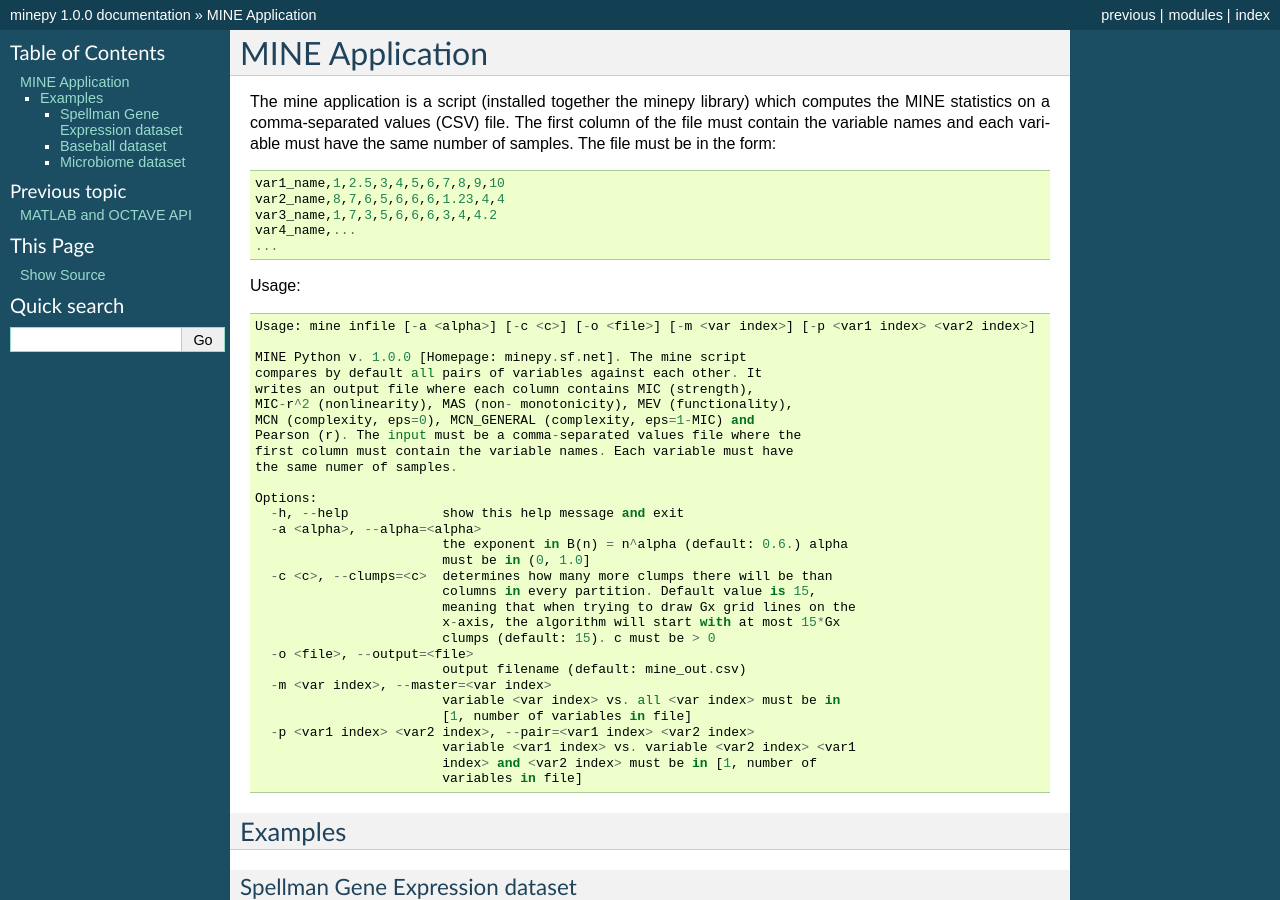
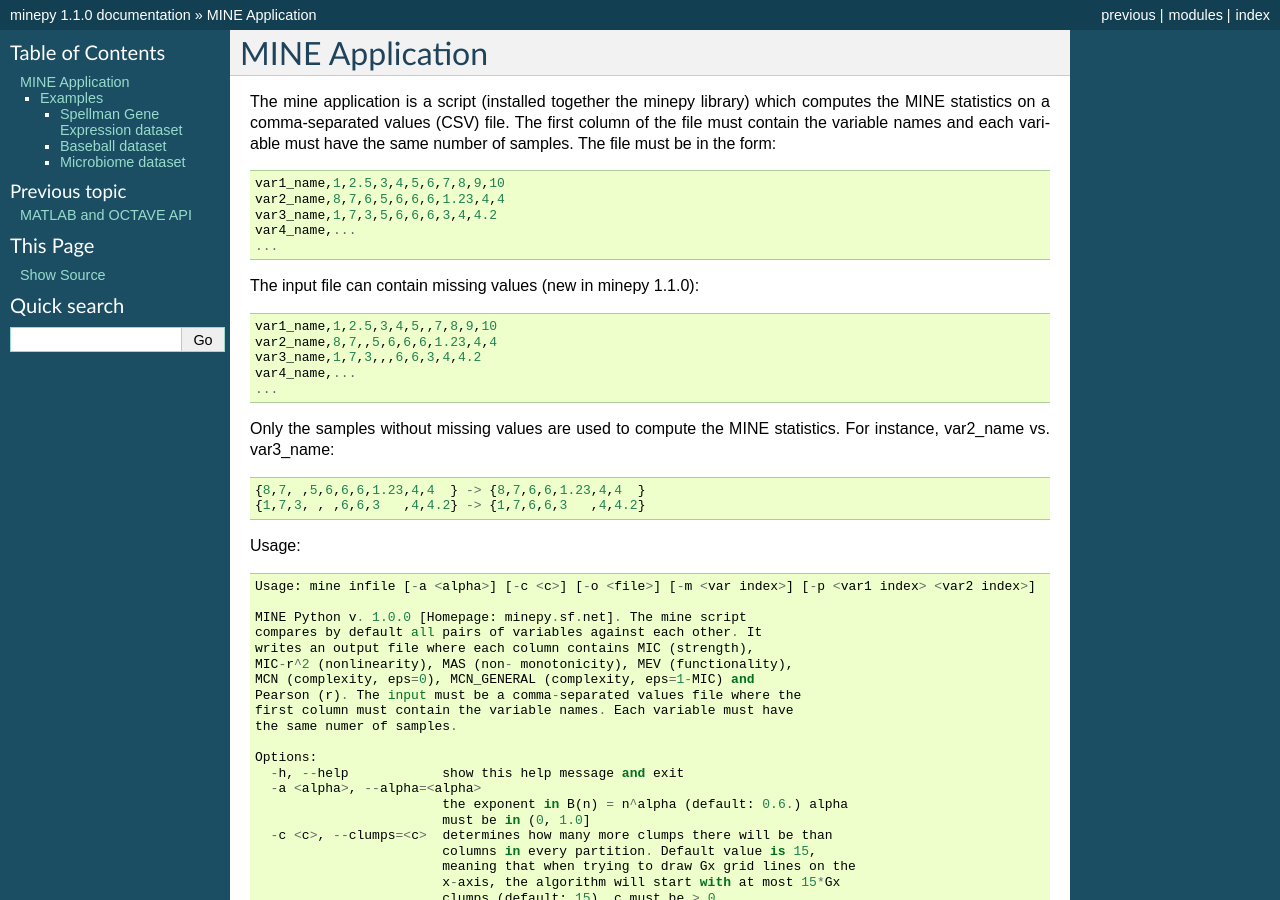
Before and after one commit to minepy/minepy, a Sphinx documentation site: the page built from docs/source/application.txt, in a window 1280 px wide and 900 px high. Built offline with Sphinx 7.4.7, drawn with Linux system fonts in a browser that asks for light colours; formulas are drawn with MathJax 3; some of the changed text lies outside the part shown.

Commit message:
missing values support to the mine application

```diff
--- a/docs/source/application.txt
+++ b/docs/source/application.txt
@@ -12,6 +12,20 @@ samples. The file must be in the form::
    var3_name,1,7,3,5,6,6,6,3,4,4.2
    var4_name,...
    ...
+
+The input file can contain missing values (new in minepy 1.1.0)::
+
+   var1_name,1,2.5,3,4,5,,7,8,9,10
+   var2_name,8,7,,5,6,6,6,1.23,4,4
+   var3_name,1,7,3,,,6,6,3,4,4.2
+   var4_name,...
+   ...
+
+Only the samples without missing values are used to compute
+the MINE statistics. For instance, var2_name vs. var3_name::
+
+   {8,7, ,5,6,6,6,1.23,4,4  } -> {8,7,6,6,1.23,4,4  }
+   {1,7,3, , ,6,6,3   ,4,4.2} -> {1,7,6,6,3   ,4,4.2}
 
 Usage::
 
--- a/docs/source/conf.py
+++ b/docs/source/conf.py
@@ -48,9 +48,9 @@ copyright = u'2013, Fondazione Bruno Kessler - 2013, Davide Albanese'
 # built documents.
 #
 # The short X.Y version.
-version = '1.0'
+version = '1.1'
 # The full version, including alpha/beta/rc tags.
-release = '1.0.0'
+release = '1.1.0'
 
 # The language for content autogenerated by Sphinx. Refer to documentation
 # for a list of supported languages.
```
Also changed, not shown: 1 other file.
